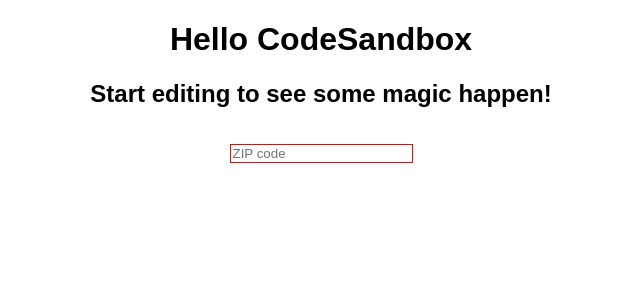
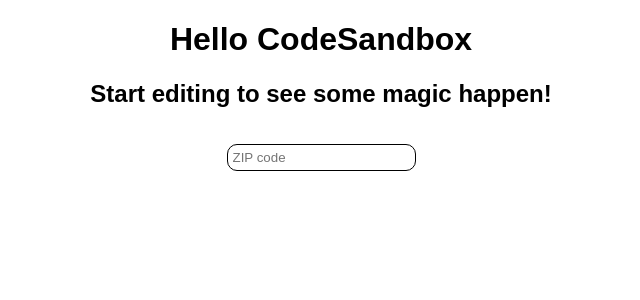
Before and after one commit to IsraaMoqbel/Input-for-American-ZIP, a React (Create React App) app: page / in a window 1280 px wide. Shown: the top 300 px of the page, without its empty margins (319-959 px from the left). Built offline with nearby package versions, Linux system fonts and the light colour scheme.

Commit message:
progress

```diff
--- a/package.json
+++ b/package.json
@@ -9,6 +9,8 @@
   ],
   "main": "src/index.tsx",
   "dependencies": {
+    "@types/lodash": "4.14.182",
+    "lodash": "4.17.21",
     "react": "18.0.0",
     "react-dom": "18.0.0",
     "react-scripts": "4.0.3"
--- a/src/components/USzipInput/index.tsx
+++ b/src/components/USzipInput/index.tsx
@@ -1,42 +1,32 @@
 import "./styles.css";
 import { IUSzipInput } from "../../interfaces/IUSzipInput";
 import { useEffect, useState } from "react";
+import { validateZipCode } from "../../utils/validation";
+import * as _ from "lodash";
 
 export default function USzipInput({ value, onChange }: IUSzipInput) {
-  const useZIPValidation = (zip: number | undefined) => {
-    if (zip) {
-      const isZipValid = /(^\d{5}$)|(^\d{5}-\d{4}$)/.test(zip.toString()); // use any validator you want
-      return isZipValid;
-    }
-    return false;
-  };
   const [isTouched, setIsTouched] = useState(false);
   const onFocus = () => {
-    setIsTouched(true);
-    console.log("dddddd");
+    // setIsTouched(true);
   };
-  const isZipValid = useZIPValidation(value);
-  //TODO fix validation
+  useEffect(() => {
+    console.log("Functionzzz!");
+
+    _.debounce(() => {
+      setIsTouched(true);
+      console.log("Function debounced after 1000ms!");
+    }, 1);
+  }, [value]);
   return (
     <>
-      <p className="error">
-        {}
-        {!isTouched
-          ? ""
-          : value?.toString().length < 5
-          ? "ZIP code must be 5 digits"
-          : !isZipValid
-          ? "ZIP code is not correct"
-          : ""}
-      </p>
+      <p className="error">{validateZipCode(value, isTouched)}</p>
       <input
         type="number"
-        className={!isZipValid ? "invalid" : "input"}
+        className={validateZipCode(value, isTouched) ? "invalid" : "input"}
         autoComplete="true"
         placeholder="ZIP code"
         onFocus={onFocus}
         value={value}
-        // maxLength={5}
         onChange={(e: any) => onChange(e.target.value)}
       />
     </>
--- /dev/null
+++ b/src/utils/validation.ts
@@ -0,0 +1,14 @@
+export const validateZipCode = (zipCode: number = 0, isTouched: boolean) => {
+  if (isTouched) {
+    const isZipValid = /(^\d{5}$)|(^\d{5}-\d{4}$)/.test(zipCode.toString());
+    if (zipCode.toString().length !== 5) {
+      return "ZIP code must be 5 digits.";
+    } else if (!isZipValid) {
+      return "ZIP code is not valid.";
+    } else {
+      return "";
+    }
+  } else {
+    return "";
+  }
+};
--- a/tsconfig.json
+++ b/tsconfig.json
@@ -9,6 +9,10 @@
             "dom",
             "es2015"
         ],
+        "typeRoots": [
+            "./node_modules/@types",
+            "./node_modules"
+        ],
         "jsx": "react-jsx"
     }
 }
```
